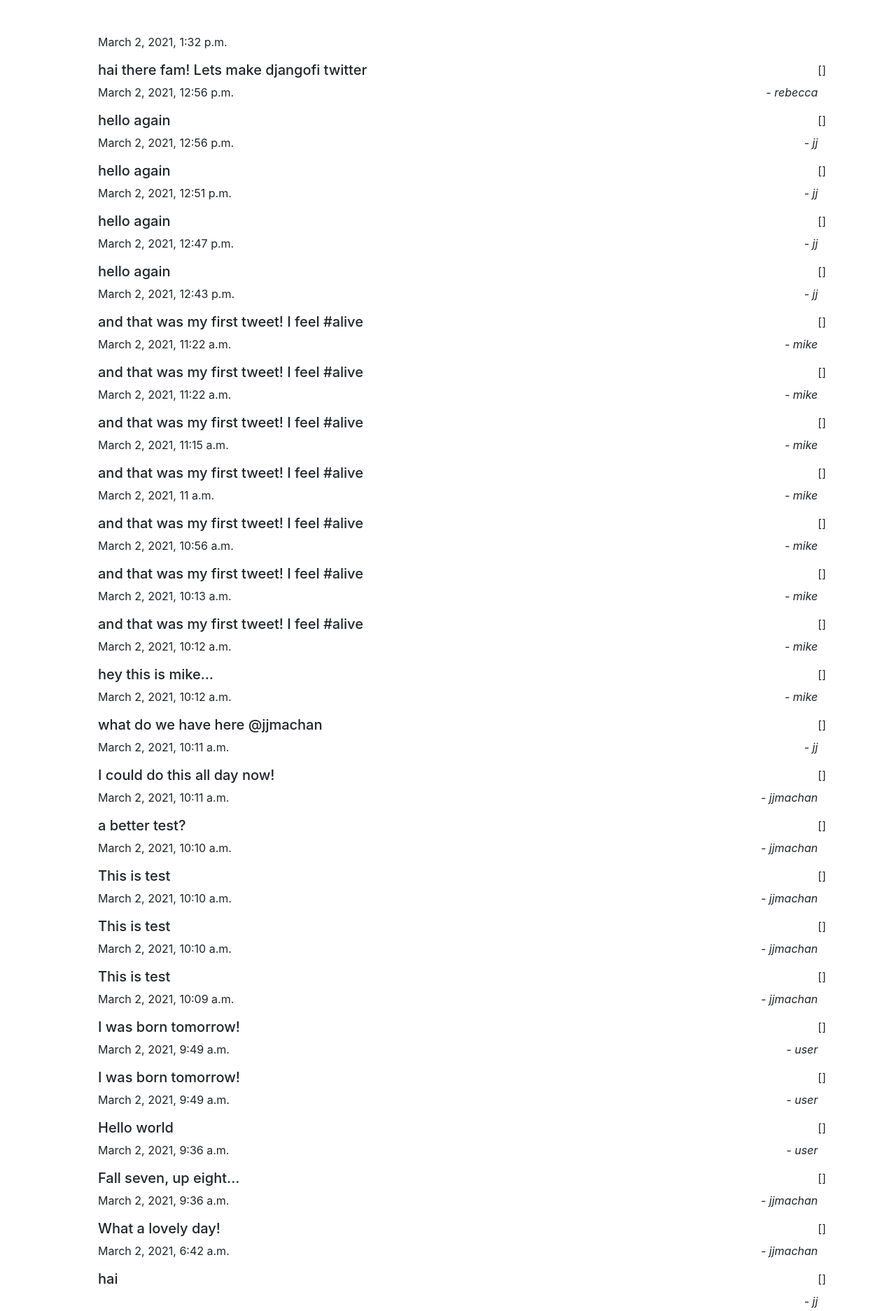
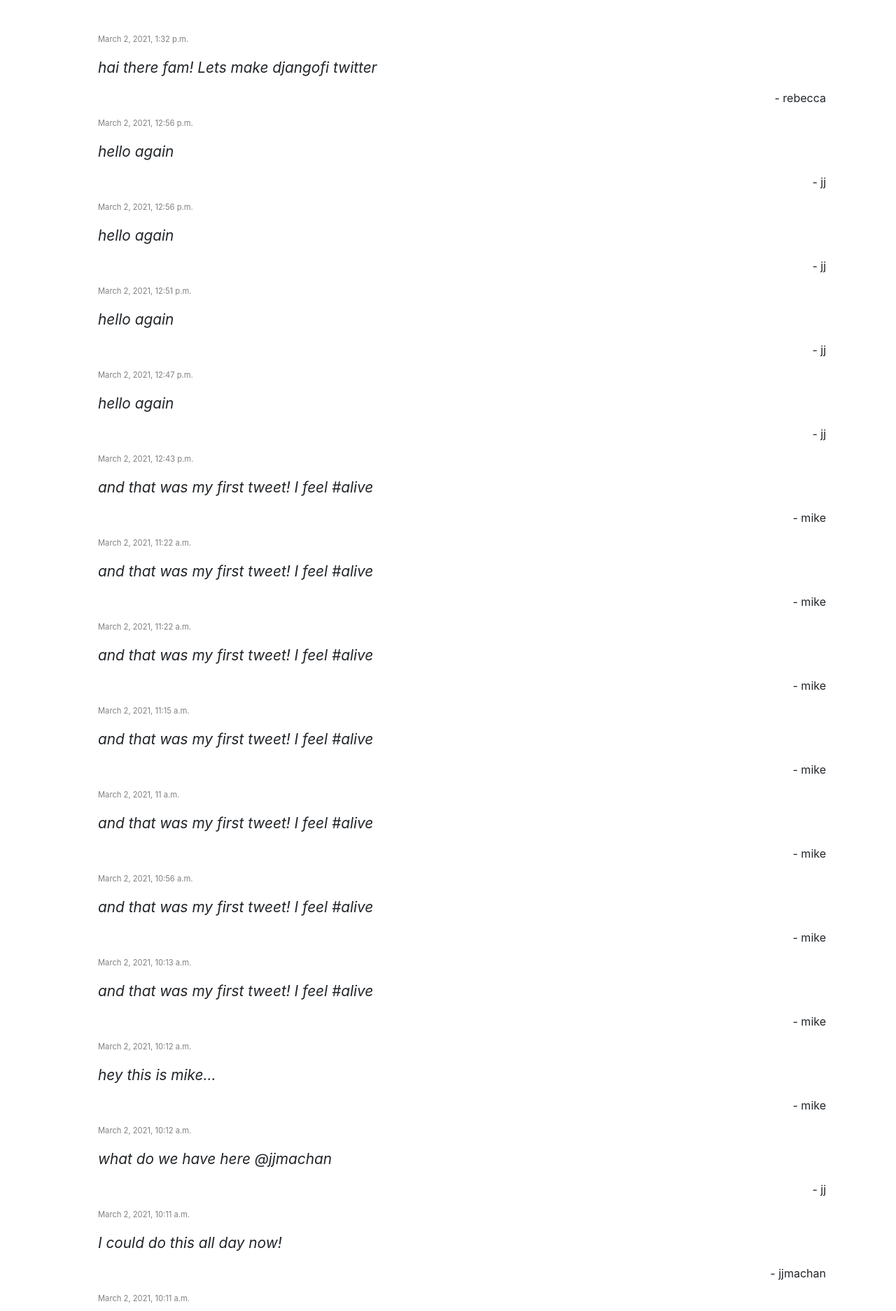
Before and after one commit to jjmachan/Djangofied-twitter, a Django app: page / in a window 1280 px wide. Shown: the part 56-1930 px from the top of the page at 70% size. Run offline with Django 3.2, Linux system fonts and the light colour scheme; data comes from the database, SQL or seed files in the repository; both versions use the stored data as it was after the commit; some libraries are stand-ins or nearby versions.

Commit message:
style changes

```diff
--- /dev/null
+++ b/accounts/static/accounts/feed.css
@@ -0,0 +1,13 @@
+p.date{
+    font-size: 0.7em;
+    color: gray;
+}
+
+p.tweet-text {
+  font-size: 1.3em;
+  font-style: italic;
+}
+
+p.username {
+  text-align: right
+}
--- a/accounts/templates/accounts/home.html
+++ b/accounts/templates/accounts/home.html
@@ -18,11 +18,11 @@
   {% if tweets %}
     <ul>
       {% for tweet in tweets %}
-      <div class='container'>
-        <p>{{tweet.tweet_date}}</p>
-        <p class='float-right'>[{{tweet.tweet.likes}}]</p>
-        <h5>{{tweet.tweet_text}}</h5>
-        <em class='float-right'>- {{ tweet.tweet_by }}</em>
+      <div class='container tweet'>
+        <p class='date'>{{tweet.tweet_date}}</p>
+        {% comment %}<p class='float-right'>[{{tweet.tweet.likes}}]</p>{% endcomment %}
+        <p class='tweet-text'>{{tweet.tweet_text}}</p>
+        <p class='username'>- {{ tweet.tweet_by }}</p>
       </div>
       {% endfor %}
     </ul>
--- a/accounts/templates/accounts/index.html
+++ b/accounts/templates/accounts/index.html
@@ -1,9 +1,11 @@
+{% load static %}
 <!DOCTYPE html>
 <html lang="en">
   <head>
     <meta charset="utf-8">
     <meta name="viewport" content="width=device-width, initial-scale=1, shrink-to-fit=no">
     <link rel="stylesheet" href="https://stackpath.bootstrapcdn.com/bootstrap/4.5.0/css/bootstrap.min.css" integrity="sha384-9aIt2nRpC12Uk9gS9baDl411NQApFmC26EwAOH8WgZl5MYYxFfc+NcPb1dKGj7Sk" crossorigin="anonymous">
+    <link rel="stylesheet" href="{% static 'accounts/feed.css' %}">
     <title>Djangofied Twitter</title>
   </head>
   <body>
```
Also changed, not shown: db.sqlite3.
